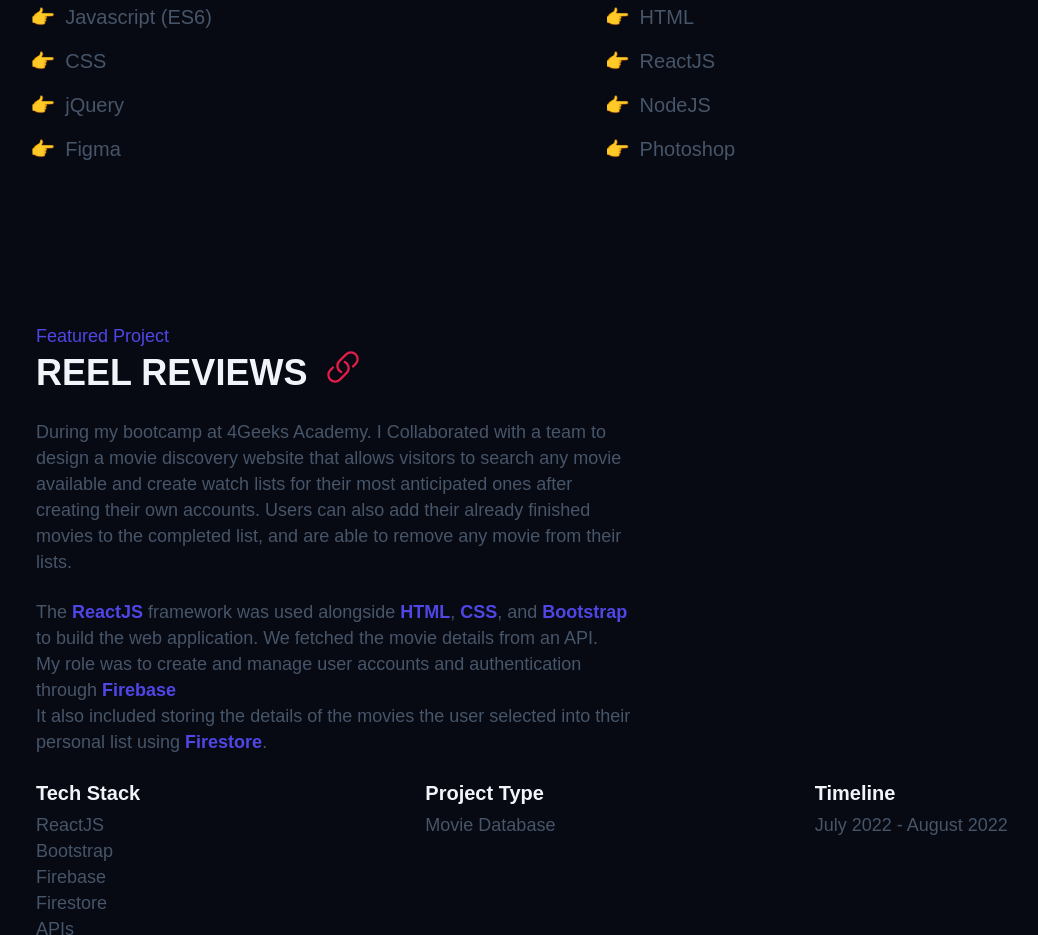
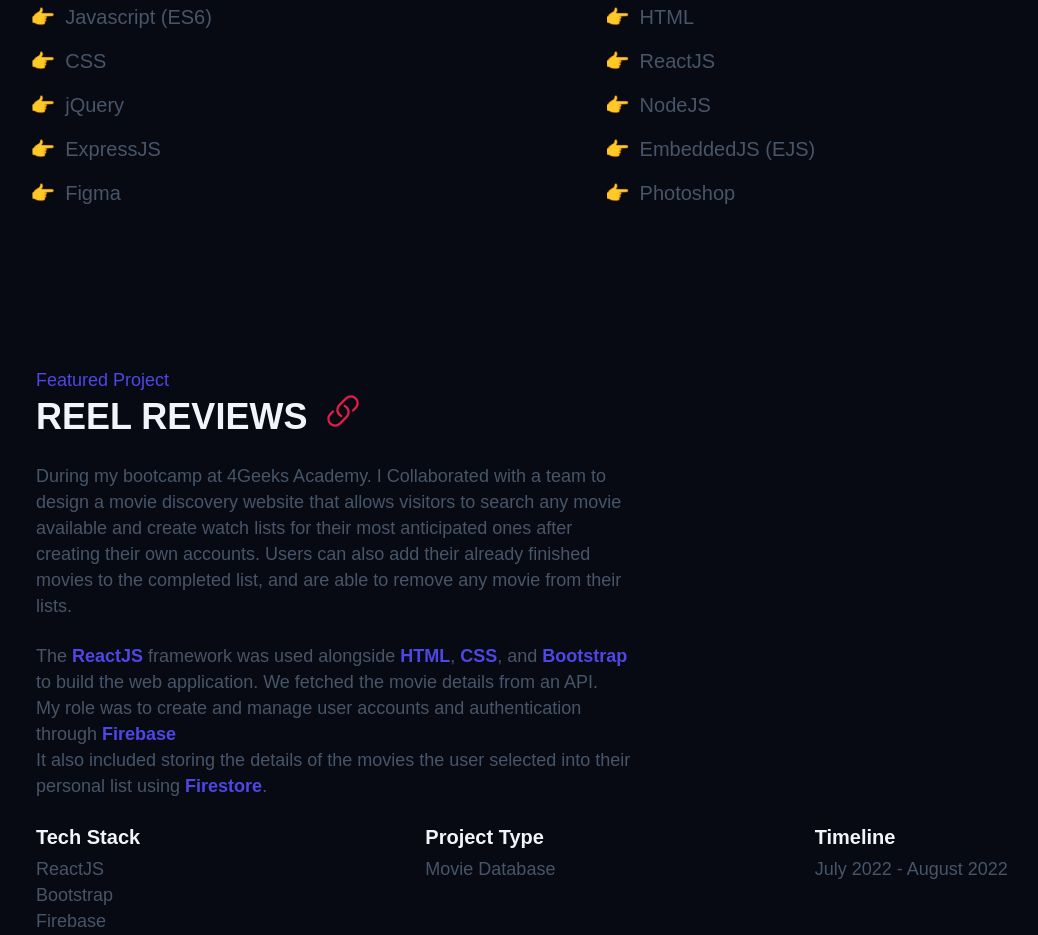
Before and after one commit to Franzley/portfolio_v3, a website built with Vite: page index.html in a window 1280 px wide. Shown: the part 1373-2308 px from the top of the page, without its empty margins (28-1066 px from the left). Built offline with nearby package versions, Linux system fonts and the light colour scheme; a web font is replaced by a local one.

Commit message:
Added skills

```diff
--- a/index.html
+++ b/index.html
@@ -133,6 +133,8 @@
           <li class="about-list">ReactJS</li>
           <li class="about-list">jQuery</li>
           <li class="about-list">NodeJS</li>
+          <li class="about-list">ExpressJS</li>
+          <li class="about-list">EmbeddedJS (EJS)</li>
           <li class="about-list">Figma</li>
           <li class="about-list">Photoshop</li>
         </ul>
```
